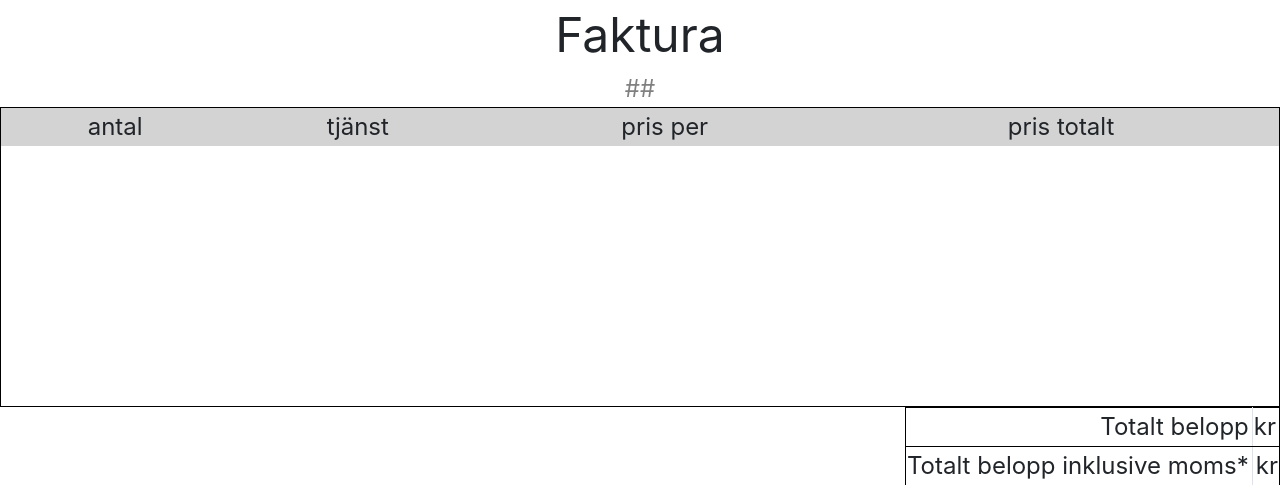
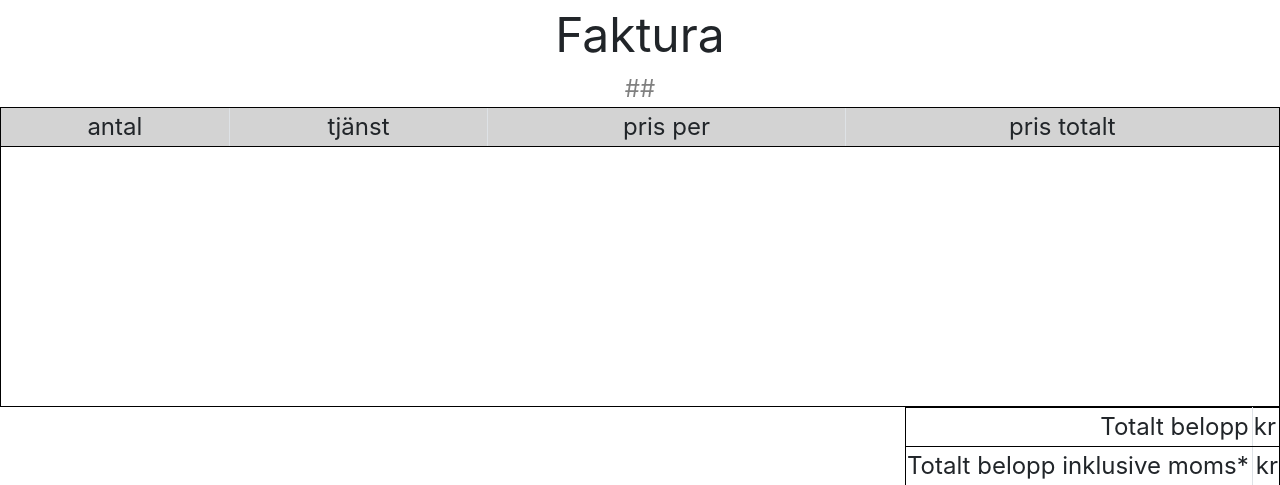
Before and after one commit to ojaoweir/Auto_invoicing, a Python web app: template Auto_invoicing_code_files/program/templates/invoice.html in a window 1280 px wide. Shown: the part 301-786 px from the top of the page. Run offline with Jinja, Linux system fonts and the light colour scheme; the template is opened without the code that fills it, so the values that code supplies are empty; some libraries are stand-ins or nearby versions.

Commit message:
Added borders

```diff
--- a/Auto_invoicing_code_files/program/templates/invoice.html
+++ b/Auto_invoicing_code_files/program/templates/invoice.html
@@ -137,10 +137,10 @@
     <table class="full-size-table table-responsive-md">
       <thead class="services-table-head">
         <tr>
-          <td>antal</td>
-          <td class="wide-element">tjänst</td>
-          <td>pris per</td>
-          <td>pris totalt</td>
+          <td class="border-right bottom-border">antal</td>
+          <td class="border-right wide-element bottom-border">tjänst</td>
+          <td class="border-right bottom-border">pris per</td>
+          <td class="bottom-border">pris totalt</td>
         </tr>
       </thead>
       <tbody>
```
Also changed, not shown: Auto_invoicing_code_files/app.db.
